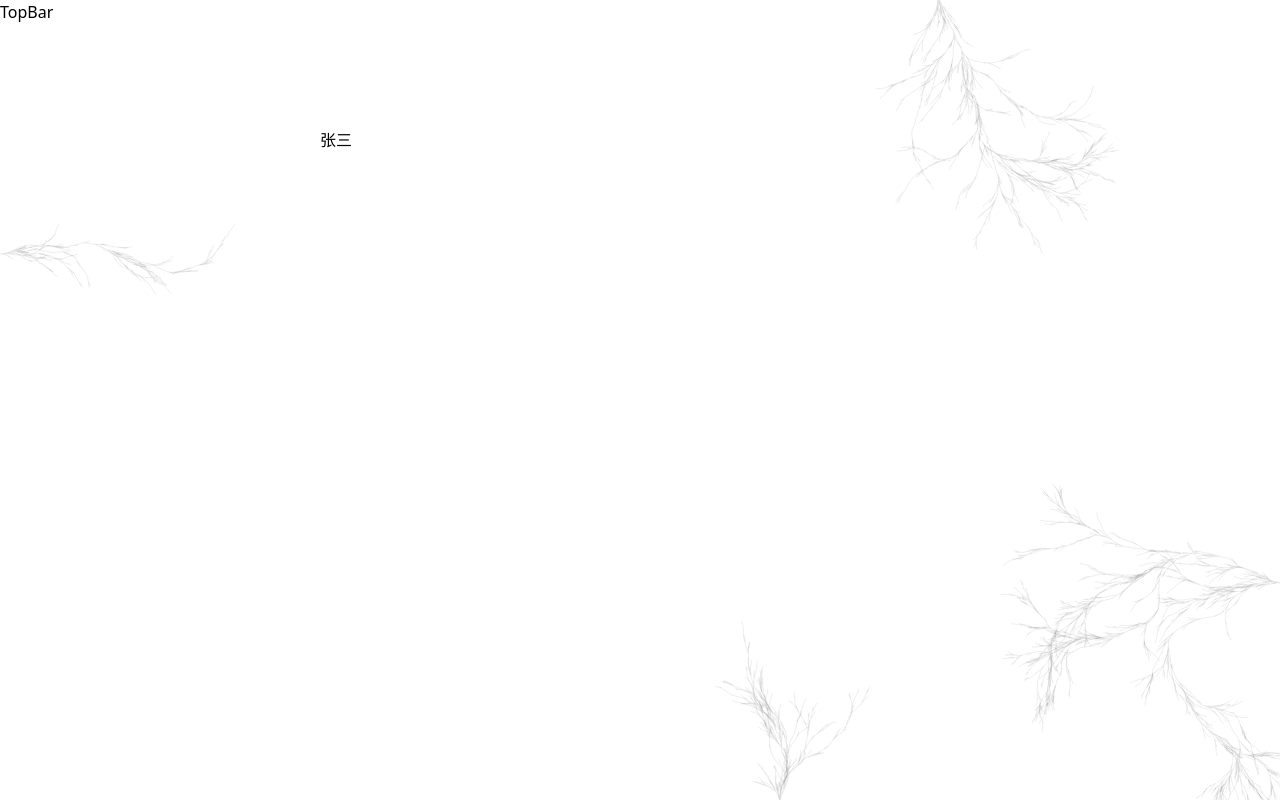
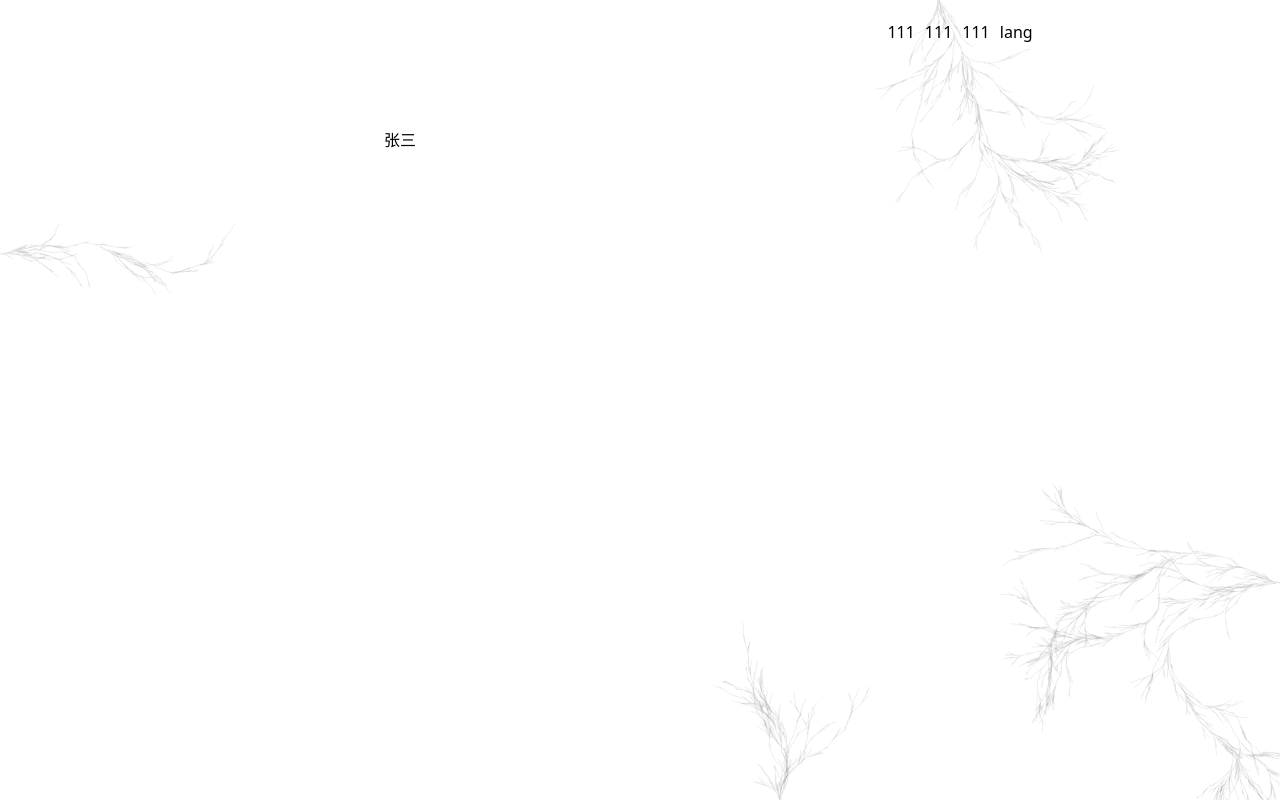
Before and after one commit to Rika-L/Rika.me, a Vue app: page /#/ in a window 1280 px wide. Built offline with nearby package versions, Linux system fonts and the light colour scheme.

Commit message:
feat: i18n change

```diff
--- a/src/App.vue
+++ b/src/App.vue
@@ -1,6 +1,5 @@
 <script setup lang="ts">
 import Layout from "@/layout/index.vue";
-
 </script>
 
 <template>
--- a/src/components/topBar.vue
+++ b/src/components/topBar.vue
@@ -1,8 +1,25 @@
 <script setup lang="ts">
+import {useI18n} from "vue-i18n";
+
+const {locale} = useI18n()
+
+const changeLang = () => {
+  locale.value = 'en'
+}
 </script>
 
 <template>
-<div class="fixed top-0 w-full h-16">TopBar</div>
+<div class="fixed top-0 w-full h-16">
+  <div class="flex w-full h-full">
+    <div class="flex-[0_0_50%]"></div>
+    <div class="flex-[0_0_50%] flex justify-center items-center gap-2.5">
+      <div>111</div>
+      <div>111</div>
+      <div>111</div>
+      <div @click="changeLang"> lang </div>
+    </div>
+  </div>
+</div>
 </template>
 
 <style scoped>
--- a/src/language/index.ts
+++ b/src/language/index.ts
@@ -9,9 +9,10 @@ import zh from "@/language/zh.ts";
 import {createI18n} from "vue-i18n";
 
 const i18n = createI18n({
+    legacy:false,
     messages: {
-        en,
-        zh
+        'en':en,
+        'zh':zh
     },
     locale: 'zh'
 })
--- a/src/views/index.vue
+++ b/src/views/index.vue
@@ -7,11 +7,11 @@ import ArtPlum from "@/components/ArtPlum.vue";
 <template>
   <ArtPlum/>
   <div class="flex w-100vw mt-16" v-motion-fade>
-    <div class="flex-[0_0_25%]"></div>
-    <div class="flex-[0_0_50%]">
+    <div class="flex-[0_0_30%]"></div>
+    <div class="flex-[0_0_40%]">
       {{$t('username')}}
     </div>
-    <div class="flex-[0_0_25%]"></div>
+    <div class="flex-[0_0_30%]"></div>
   </div>
 </template>
 
```
